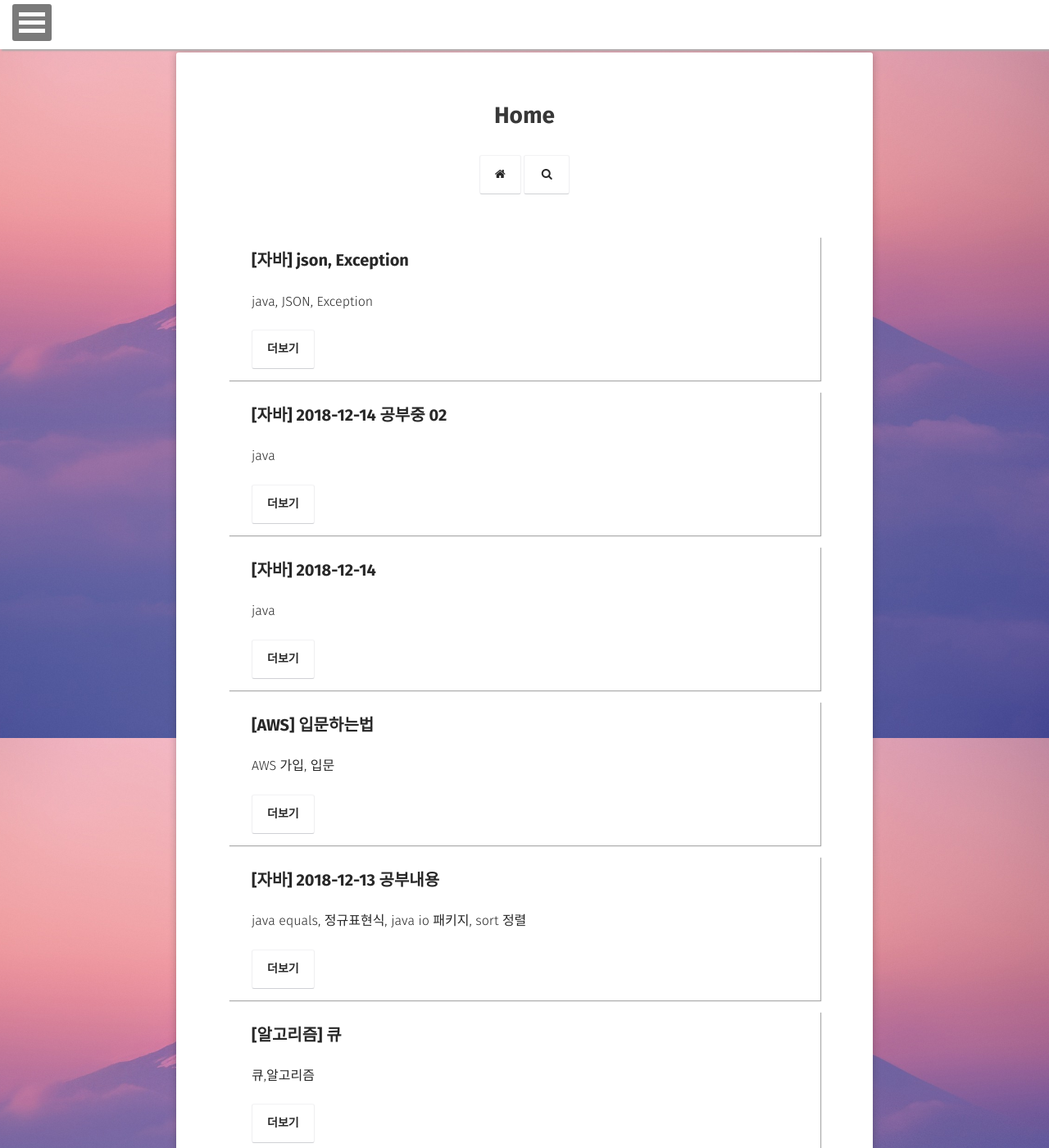
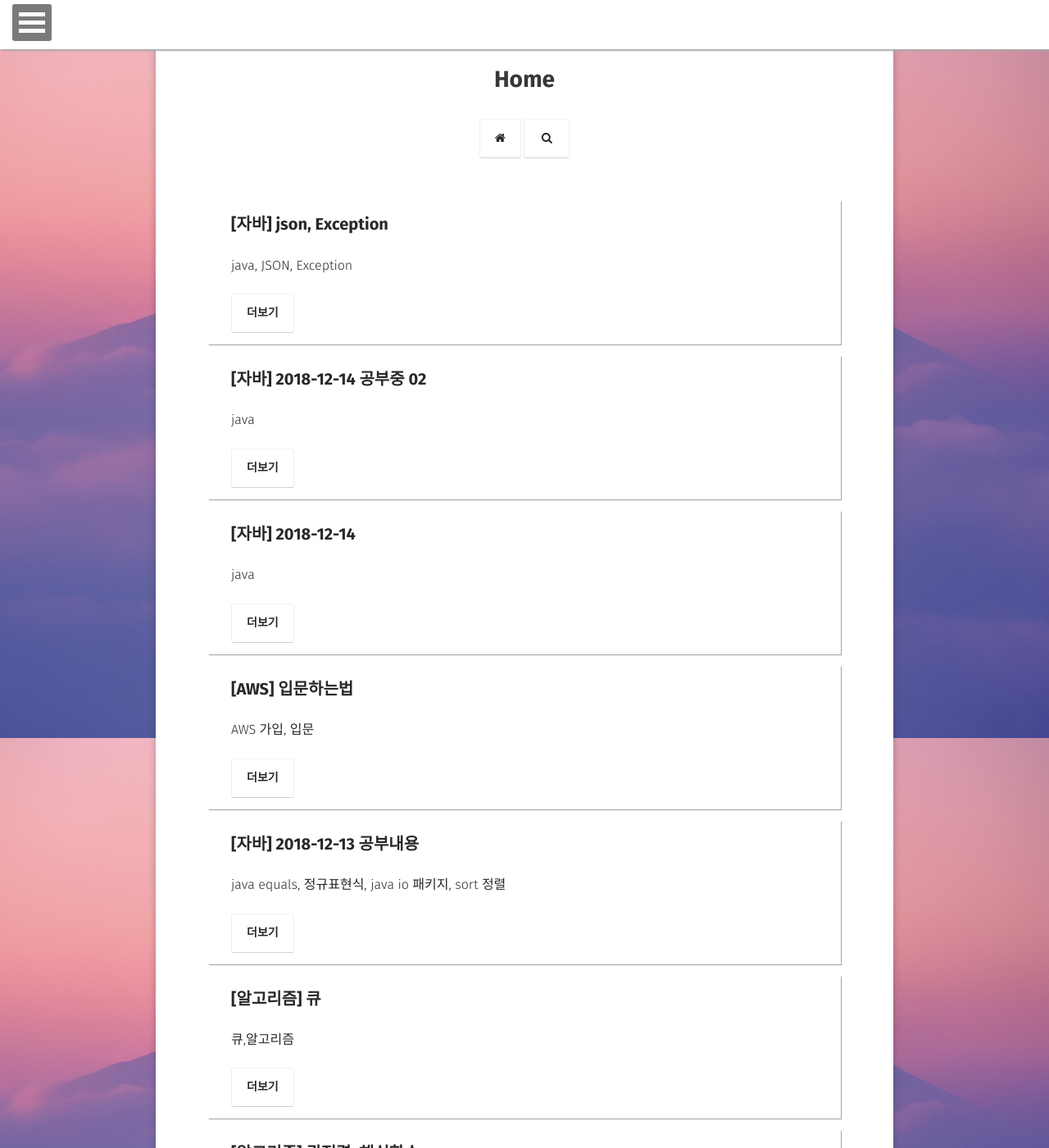
Before and after one commit to choiwono/choiwono.github.io, a Jekyll site: the page built from index.html, in a window 1280 px wide and 1400 px high. Shown: the whole window at 82% size. Built offline with Jekyll 4.4.1, drawn with Linux system fonts in a browser that asks for light colours; some web fonts are replaced.

Commit message:
Update site.scss

```diff
--- a/_sass/site.scss
+++ b/_sass/site.scss
@@ -105,12 +105,13 @@ body {
 	}
 }
 .wrapper {
-	width: 75%;
-	max-width: 850px;
+	width: 80%;
+	max-width: 900px;
 	margin: 4rem auto;
 	background: $white;
 	color: $color_tuatara;
 	padding: 2em;
+	margin-top:20px;
 	border-radius: 3px;
 	box-shadow: 0 0 10px 0 rgba($color_shark,0.3);
 	@include transition(.5s);
```
